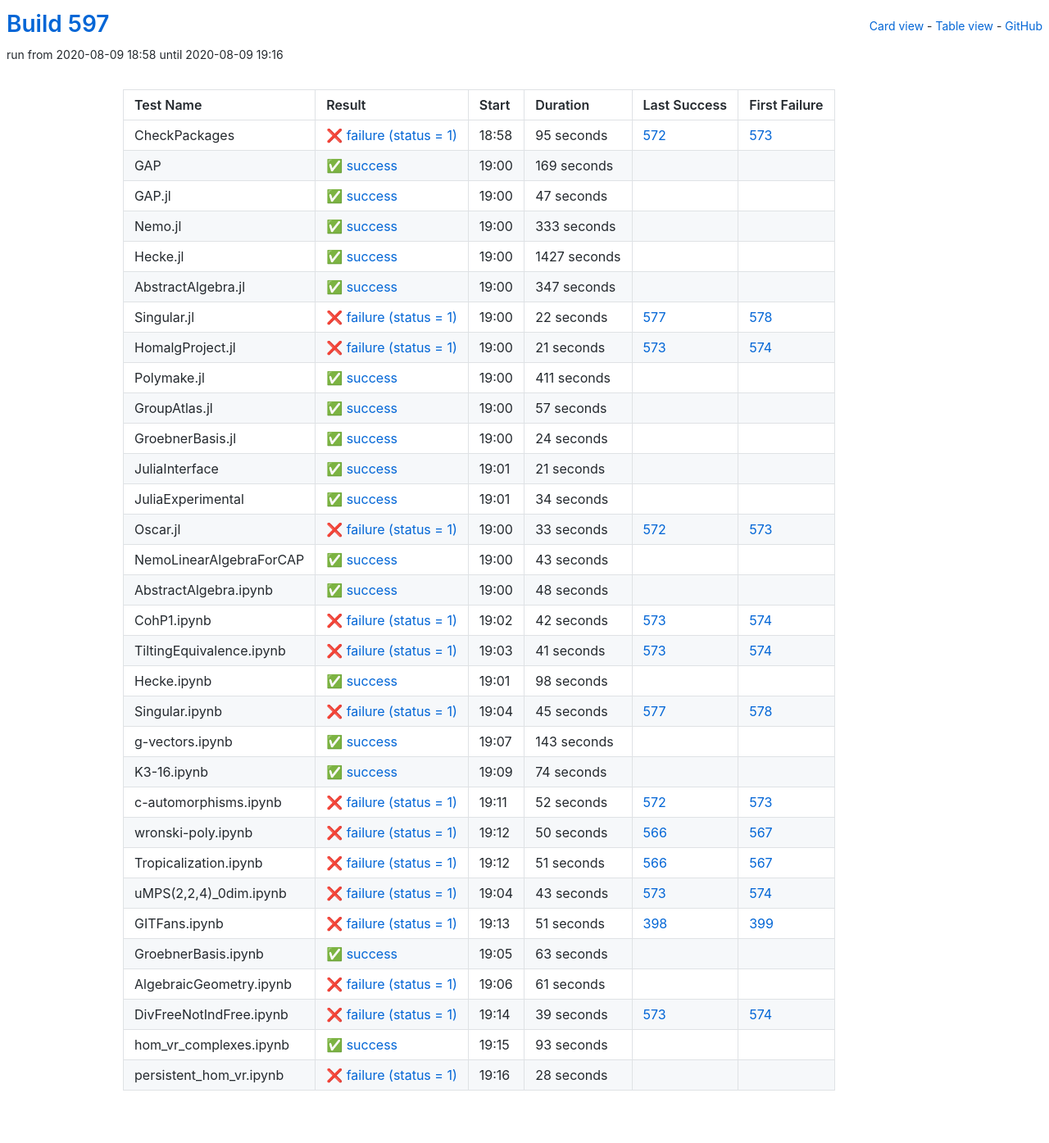
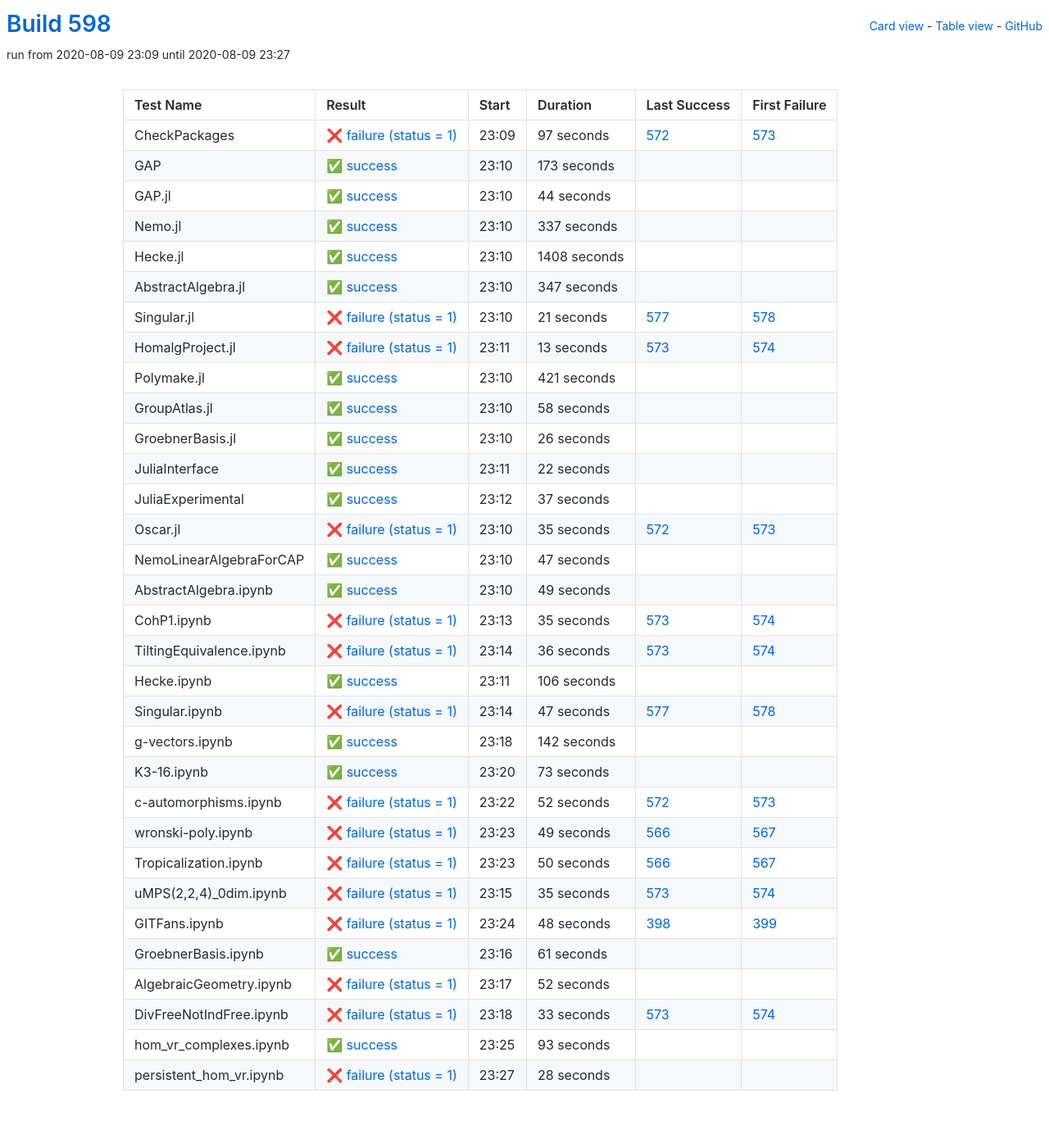
Before and after one commit to oscar-system/oscar-ci-status-stable, a Jekyll site: the page built from table.html, in a window 1280 px wide. Shown: the whole page at 82% size. Built offline with Jekyll 4.4.1, drawn with Linux system fonts in a browser that asks for light colours.

Commit message:
Build #598

```diff
--- a/_data/ci.yml
+++ b/_data/ci.yml
@@ -1,6 +1,6 @@
 ---
-build: 597
-build_url: https://oscarci.mathematik.uni-kl.de/job/oscar-stable/597/
+build: 598
+build_url: https://oscarci.mathematik.uni-kl.de/job/oscar-stable/598/
 job: oscar-stable
 organization: oscar-system
 repo: oscar-ci-status-stable
@@ -8,68 +8,68 @@ repourl: https://github.com/oscar-system/oscar-ci-status-stable
 tests:
 - name: CheckPackages
   id: checkpackages
-  log: https://oscarci.mathematik.uni-kl.de/job/oscar-stable/597/artifact/logs/build-597/CheckPackages.log
-  start: 2020-08-09 18:58
+  log: https://oscarci.mathematik.uni-kl.de/job/oscar-stable/598/artifact/logs/build-598/CheckPackages.log
+  start: 2020-08-09 23:09
   success: false
   exitcode: 1
   status: failure
-  duration: 95
+  duration: 97
   last_success: 572
   last_success_url: https://oscarci.mathematik.uni-kl.de/job/oscar-stable/572/
   first_failure: 573
   first_failure_url: https://oscarci.mathematik.uni-kl.de/job/oscar-stable/573/
 - name: GAP
   id: gap
-  log: https://oscarci.mathematik.uni-kl.de/job/oscar-stable/597/artifact/logs/build-597/GAP.log
-  start: 2020-08-09 19:00
+  log: https://oscarci.mathematik.uni-kl.de/job/oscar-stable/598/artifact/logs/build-598/GAP.log
+  start: 2020-08-09 23:10
   success: true
   exitcode: 0
   status: success
-  duration: 169
+  duration: 173
   last_success: false
   last_success_url:
   first_failure: false
   first_failure_url:
 - name: GAP.jl
   id: gap-jl
-  log: https://oscarci.mathematik.uni-kl.de/job/oscar-stable/597/artifact/logs/build-597/GAP.jl.log
-  start: 2020-08-09 19:00
+  log: https://oscarci.mathematik.uni-kl.de/job/oscar-stable/598/artifact/logs/build-598/GAP.jl.log
+  start: 2020-08-09 23:10
   success: true
   exitcode: 0
   status: success
-  duration: 47
+  duration: 44
   last_success: false
   last_success_url:
   first_failure: false
   first_failure_url:
 - name: Nemo.jl
   id: nemo-jl
-  log: https://oscarci.mathematik.uni-kl.de/job/oscar-stable/597/artifact/logs/build-597/Nemo.jl.log
-  start: 2020-08-09 19:00
+  log: https://oscarci.mathematik.uni-kl.de/job/oscar-stable/598/artifact/logs/build-598/Nemo.jl.log
+  start: 2020-08-09 23:10
   success: true
   exitcode: 0
   status: success
-  duration: 333
+  duration: 337
   last_success: false
   last_success_url:
   first_failure: false
   first_failure_url:
 - name: Hecke.jl
   id: hecke-jl
-  log: https://oscarci.mathematik.uni-kl.de/job/oscar-stable/597/artifact/logs/build-597/Hecke.jl.log
-  start: 2020-08-09 19:00
+  log: https://oscarci.mathematik.uni-kl.de/job/oscar-stable/598/artifact/logs/build-598/Hecke.jl.log
+  start: 2020-08-09 23:10
   success: true
   exitcode: 0
   status: success
-  duration: 1427
+  duration: 1408
   last_success: false
   last_success_url:
   first_failure: false
   first_failure_url:
 - name: AbstractAlgebra.jl
   id: abstractalgebra-jl
-  log: https://oscarci.mathematik.uni-kl.de/job/oscar-stable/597/artifact/logs/build-597/AbstractAlgebra.jl.log
-  start: 2020-08-09 19:00
+  log: https://oscarci.mathematik.uni-kl.de/job/oscar-stable/598/artifact/logs/build-598/AbstractAlgebra.jl.log
+  start: 2020-08-09 23:10
   success: true
   exitcode: 0
   status: success
@@ -80,200 +80,200 @@ tests:
   first_failure_url:
 - name: Singular.jl
   id: singular-jl
-  log: https://oscarci.mathematik.uni-kl.de/job/oscar-stable/597/artifact/logs/build-597/Singular.jl.log
-  start: 2020-08-09 19:00
+  log: https://oscarci.mathematik.uni-kl.de/job/oscar-stable/598/artifact/logs/build-598/Singular.jl.log
+  start: 2020-08-09 23:10
   success: false
   exitcode: 1
   status: failure
-  duration: 22
+  duration: 21
   last_success: 577
   last_success_url: https://oscarci.mathematik.uni-kl.de/job/oscar-stable/577/
   first_failure: 578
   first_failure_url: https://oscarci.mathematik.uni-kl.de/job/oscar-stable/578/
 - name: HomalgProject.jl
   id: homalgproject-jl
-  log: https://oscarci.mathematik.uni-kl.de/job/oscar-stable/597/artifact/logs/build-597/HomalgProject.jl.log
-  start: 2020-08-09 19:00
+  log: https://oscarci.mathematik.uni-kl.de/job/oscar-stable/598/artifact/logs/build-598/HomalgProject.jl.log
+  start: 2020-08-09 23:11
   success: false
   exitcode: 1
   status: failure
-  duration: 21
+  duration: 13
   last_success: 573
   last_success_url: https://oscarci.mathematik.uni-kl.de/job/oscar-stable/573/
   first_failure: 574
   first_failure_url: https://oscarci.mathematik.uni-kl.de/job/oscar-stable/574/
 - name: Polymake.jl
   id: polymake-jl
-  log: https://oscarci.mathematik.uni-kl.de/job/oscar-stable/597/artifact/logs/build-597/Polymake.jl.log
-  start: 2020-08-09 19:00
+  log: https://oscarci.mathematik.uni-kl.de/job/oscar-stable/598/artifact/logs/build-598/Polymake.jl.log
+  start: 2020-08-09 23:10
   success: true
   exitcode: 0
   status: success
-  duration: 411
+  duration: 421
   last_success: false
   last_success_url:
   first_failure: false
   first_failure_url:
 - name: GroupAtlas.jl
   id: groupatlas-jl
-  log: https://oscarci.mathematik.uni-kl.de/job/oscar-stable/597/artifact/logs/build-597/GroupAtlas.jl.log
-  start: 2020-08-09 19:00
+  log: https://oscarci.mathematik.uni-kl.de/job/oscar-stable/598/artifact/logs/build-598/GroupAtlas.jl.log
+  start: 2020-08-09 23:10
   success: true
   exitcode: 0
   status: success
-  duration: 57
+  duration: 58
   last_success: false
   last_success_url:
   first_failure: false
   first_failure_url:
 - name: GroebnerBasis.jl
   id: groebnerbasis-jl
-  log: https://oscarci.mathematik.uni-kl.de/job/oscar-stable/597/artifact/logs/build-597/GroebnerBasis.jl.log
-  start: 2020-08-09 19:00
+  log: https://oscarci.mathematik.uni-kl.de/job/oscar-stable/598/artifact/logs/build-598/GroebnerBasis.jl.log
+  start: 2020-08-09 23:10
   success: true
   exitcode: 0
   status: success
-  duration: 24
+  duration: 26
   last_success: false
   last_success_url:
   first_failure: false
   first_failure_url:
 - name: JuliaInterface
   id: juliainterface
-  log: https://oscarci.mathematik.uni-kl.de/job/oscar-stable/597/artifact/logs/build-597/JuliaInterface.log
-  start: 2020-08-09 19:01
+  log: https://oscarci.mathematik.uni-kl.de/job/oscar-stable/598/artifact/logs/build-598/JuliaInterface.log
+  start: 2020-08-09 23:11
   success: true
   exitcode: 0
   status: success
-  duration: 21
+  duration: 22
   last_success: false
   last_success_url:
   first_failure: false
   first_failure_url:
 - name: JuliaExperimental
   id: juliaexperimental
-  log: https://oscarci.mathematik.uni-kl.de/job/oscar-stable/597/artifact/logs/build-597/JuliaExperimental.log
-  start: 2020-08-09 19:01
+  log: https://oscarci.mathematik.uni-kl.de/job/oscar-stable/598/artifact/logs/build-598/JuliaExperimental.log
+  start: 2020-08-09 23:12
   success: true
   exitcode: 0
   status: success
-  duration: 34
+  duration: 37
   last_success: false
   last_success_url:
   first_failure: false
   first_failure_url:
 - name: Oscar.jl
   id: oscar-jl
-  log: https://oscarci.mathematik.uni-kl.de/job/oscar-stable/597/artifact/logs/build-597/Oscar.jl.log
-  start: 2020-08-09 19:00
+  log: https://oscarci.mathematik.uni-kl.de/job/oscar-stable/598/artifact/logs/build-598/Oscar.jl.log
+  start: 2020-08-09 23:10
   success: false
   exitcode: 1
   status: failure
-  duration: 33
+  duration: 35
   last_success: 572
   last_success_url: https://oscarci.mathematik.uni-kl.de/job/oscar-stable/572/
   first_failure: 573
   first_failure_url: https://oscarci.mathematik.uni-kl.de/job/oscar-stable/573/
 - name: NemoLinearAlgebraForCAP
   id: nemolinearalgebraforcap
-  log: https://oscarci.mathematik.uni-kl.de/job/oscar-stable/597/artifact/logs/build-597/NemoLinearAlgebraForCAP.log
-  start: 2020-08-09 19:00
+  log: https://oscarci.mathematik.uni-kl.de/job/oscar-stable/598/artifact/logs/build-598/NemoLinearAlgebraForCAP.log
+  start: 2020-08-09 23:10
   success: true
   exitcode: 0
   status: success
-  duration: 43
+  duration: 47
   last_success: false
   last_success_url:
   first_failure: false
   first_failure_url:
 - name: AbstractAlgebra.ipynb
   id: abstractalgebra-ipynb
-  log: https://oscarci.mathematik.uni-kl.de/job/oscar-stable/597/artifact/logs/build-597/AbstractAlgebra.ipynb.log
-  start: 2020-08-09 19:00
+  log: https://oscarci.mathematik.uni-kl.de/job/oscar-stable/598/artifact/logs/build-598/AbstractAlgebra.ipynb.log
+  start: 2020-08-09 23:10
   success: true
   exitcode: 0
   status: success
-  duration: 48
+  duration: 49
   last_success: false
   last_success_url:
   first_failure: false
   first_failure_url:
 - name: CohP1.ipynb
   id: cohp1-ipynb
-  log: https://oscarci.mathematik.uni-kl.de/job/oscar-stable/597/artifact/logs/build-597/CohP1.ipynb.log
-  start: 2020-08-09 19:02
+  log: https://oscarci.mathematik.uni-kl.de/job/oscar-stable/598/artifact/logs/build-598/CohP1.ipynb.log
+  start: 2020-08-09 23:13
   success: false
   exitcode: 1
   status: failure
-  duration: 42
+  duration: 35
   last_success: 573
   last_success_url: https://oscarci.mathematik.uni-kl.de/job/oscar-stable/573/
   first_failure: 574
   first_failure_url: https://oscarci.mathematik.uni-kl.de/job/oscar-stable/574/
 - name: TiltingEquivalence.ipynb
   id: tiltingequivalence-ipynb
-  log: https://oscarci.mathematik.uni-kl.de/job/oscar-stable/597/artifact/logs/build-597/TiltingEquivalence.ipynb.log
-  start: 2020-08-09 19:03
+  log: https://oscarci.mathematik.uni-kl.de/job/oscar-stable/598/artifact/logs/build-598/TiltingEquivalence.ipynb.log
+  start: 2020-08-09 23:14
   success: false
   exitcode: 1
   status: failure
-  duration: 41
+  duration: 36
   last_success: 573
   last_success_url: https://oscarci.mathematik.uni-kl.de/job/oscar-stable/573/
   first_failure: 574
   first_failure_url: https://oscarci.mathematik.uni-kl.de/job/oscar-stable/574/
 - name: Hecke.ipynb
   id: hecke-ipynb
-  log: https://oscarci.mathematik.uni-kl.de/job/oscar-stable/597/artifact/logs/build-597/Hecke.ipynb.log
-  start: 2020-08-09 19:01
+  log: https://oscarci.mathematik.uni-kl.de/job/oscar-stable/598/artifact/logs/build-598/Hecke.ipynb.log
+  start: 2020-08-09 23:11
   success: true
   exitcode: 0
   status: success
-  duration: 98
+  duration: 106
   last_success: false
   last_success_url:
   first_failure: false
   first_failure_url:
 - name: Singular.ipynb
   id: singular-ipynb
-  log: https://oscarci.mathematik.uni-kl.de/job/oscar-stable/597/artifact/logs/build-597/Singular.ipynb.log
-  start: 2020-08-09 19:04
+  log: https://oscarci.mathematik.uni-kl.de/job/oscar-stable/598/artifact/logs/build-598/Singular.ipynb.log
+  start: 2020-08-09 23:14
   success: false
   exitcode: 1
   status: failure
-  duration: 45
+  duration: 47
   last_success: 577
   last_success_url: https://oscarci.mathematik.uni-kl.de/job/oscar-stable/577/
   first_failure: 578
   first_failure_url: https://oscarci.mathematik.uni-kl.de/job/oscar-stable/578/
 - name: g-vectors.ipynb
   id: g-vectors-ipynb
-  log: https://oscarci.mathematik.uni-kl.de/job/oscar-stable/597/artifact/logs/build-597/g-vectors.ipynb.log
-  start: 2020-08-09 19:07
+  log: https://oscarci.mathematik.uni-kl.de/job/oscar-stable/598/artifact/logs/build-598/g-vectors.ipynb.log
+  start: 2020-08-09 23:18
   success: true
   exitcode: 0
   status: success
-  duration: 143
+  duration: 142
   last_success: false
   last_success_url:
   first_failure: false
   first_failure_url:
 - name: K3-16.ipynb
   id: k3-16-ipynb
-  log: https://oscarci.mathematik.uni-kl.de/job/oscar-stable/597/artifact/logs/build-597/K3-16.ipynb.log
-  start: 2020-08-09 19:09
+  log: https://oscarci.mathematik.uni-kl.de/job/oscar-stable/598/artifact/logs/build-598/K3-16.ipynb.log
+  start: 2020-08-09 23:20
   success: true
   exitcode: 0
   status: success
-  duration: 74
+  duration: 73
   last_success: false
   last_success_url:
   first_failure: false
   first_failure_url:
 - name: c-automorphisms.ipynb
   id: c-automorphisms-ipynb
-  log: https://oscarci.mathematik.uni-kl.de/job/oscar-stable/597/artifact/logs/build-597/c-automorphisms.ipynb.log
-  start: 2020-08-09 19:11
+  log: https://oscarci.mathematik.uni-kl.de/job/oscar-stable/598/artifact/logs/build-598/c-automorphisms.ipynb.log
+  start: 2020-08-09 23:22
   success: false
   exitcode: 1
   status: failure
@@ -284,8 +284,20 @@ tests:
   first_failure_url: https://oscarci.mathematik.uni-kl.de/job/oscar-stable/573/
 - name: wronski-poly.ipynb
   id: wronski-poly-ipynb
-  log: https://oscarci.mathematik.uni-kl.de/job/oscar-stable/597/artifact/logs/build-597/wronski-poly.ipynb.log
-  start: 2020-08-09 19:12
+  log: https://oscarci.mathematik.uni-kl.de/job/oscar-stable/598/artifact/logs/build-598/wronski-poly.ipynb.log
+  start: 2020-08-09 23:23
+  success: false
+  exitcode: 1
+  status: failure
+  duration: 49
+  last_success: 566
+  last_success_url: https://oscarci.mathematik.uni-kl.de/job/oscar-stable/566/
+  first_failure: 567
+  first_failure_url: https://oscarci.mathematik.uni-kl.de/job/oscar-stable/567/
+- name: Tropicalization.ipynb
+  id: tropicalization-ipynb
+  log: https://oscarci.mathematik.uni-kl.de/job/oscar-stable/598/artifact/logs/build-598/Tropicalization.ipynb.log
+  start: 2020-08-09 23:23
   success: false
   exitcode: 1
   status: failure
@@ -294,82 +306,70 @@ tests:
   last_success_url: https://oscarci.mathematik.uni-kl.de/job/oscar-stable/566/
   first_failure: 567
   first_failure_url: https://oscarci.mathematik.uni-kl.de/job/oscar-stable/567/
-- name: Tropicalization.ipynb
-  id: tropicalization-ipynb
-  log: https://oscarci.mathematik.uni-kl.de/job/oscar-stable/597/artifact/logs/build-597/Tropicalization.ipynb.log
-  start: 2020-08-09 19:12
+- name: uMPS(2,2,4)_0dim.ipynb
+  id: umps-2-2-4-0dim-ipynb
+  log: https://oscarci.mathematik.uni-kl.de/job/oscar-stable/598/artifact/logs/build-598/uMPS-2-2-4-_0dim.ipynb.log
+  start: 2020-08-09 23:15
   success: false
   exitcode: 1
   status: failure
-  duration: 51
-  last_success: 566
-  last_success_url: https://oscarci.mathematik.uni-kl.de/job/oscar-stable/566/
-  first_failure: 567
-  first_failure_url: https://oscarci.mathematik.uni-kl.de/job/oscar-stable/567/
-- name: uMPS(2,2,4)_0dim.ipynb
-  id: umps-2-2-4-0dim-ipynb
-  log: https://oscarci.mathematik.uni-kl.de/job/oscar-stable/597/artifact/logs/build-597/uMPS-2-2-4-_0dim.ipynb.log
-  start: 2020-08-09 19:04
-  success: false
-  exitcode: 1
-  status: failure
-  duration: 43
+  duration: 35
   last_success: 573
   last_success_url: https://oscarci.mathematik.uni-kl.de/job/oscar-stable/573/
   first_failure: 574
   first_failure_url: https://oscarci.mathematik.uni-kl.de/job/oscar-stable/574/
 - name: GITFans.ipynb
   id: gitfans-ipynb
-  log: https://oscarci.mathematik.uni-kl.de/job/oscar-stable/597/artifact/logs/build-597/GITFans.ipynb.log
-  start: 2020-08-09 19:13
+  log: https://oscarci.mathematik.uni-kl.de/job/oscar-stable/598/artifact/logs/build-598/GITFans.ipynb.log
+  start: 2020-08-09 23:24
   success: false
   exitcode: 1
   status: failure
-  duration: 51
+  duration: 48
   last_success: 398
   last_success_url: https://oscarci.mathematik.uni-kl.de/job/oscar-stable/398/
   first_failure: 399
   first_failure_url: https://oscarci.mathematik.uni-kl.de/job/oscar-stable/399/
 - name: GroebnerBasis.ipynb
   id: groebnerbasis-ipynb
-  log: https://oscarci.mathematik.uni-kl.de/job/oscar-stable/597/artifact/logs/build-597/GroebnerBasis.ipynb.log
-  start: 2020-08-09 19:05
+  log: https://oscarci.mathematik.uni-kl.de/job/oscar-stable/598/artifact/logs/build-598/GroebnerBasis.ipynb.log
+  start: 2020-08-09 23:16
   success: true
   exitcode: 0
   status: success
-  duration: 63
+  duration: 61
   last_success: false
   last_success_url:
   first_failure: false
   first_failure_url:
 - name: AlgebraicGeometry.ipynb
   id: algebraicgeometry-ipynb
-  log: https://oscarci.mathematik.uni-kl.de/job/oscar-stable/597/artifact/logs/build-597/AlgebraicGeometry.ipynb.log
-  start: 2020-08-09 19:06
+  log: https://oscarci.mathematik.uni-kl.de/job/oscar-stable/598/artifact/logs/build-598/AlgebraicGeometry.ipynb.log
+  start: 2020-08-09 23:17
   success: false
   exitcode: 1
   status: failure
-  duration: 61
+  duration: 52
   last_success: false
   last_success_url:
   first_failure: false
   first_failure_url:
 - name: DivFreeNotIndFree.ipynb
   id: divfreenotindfree-ipynb
-  log: https://oscarci.mathematik.uni-kl.de/job/oscar-stable/597/artifact/logs/build-597/DivFreeNotIndFree.ipynb.log
-  start: 2020-08-09 19:14
+  log: https://oscarci.mathematik.uni-kl.de/job/oscar-stable/598/artifact/logs/build-598/DivFreeNotIndFree.ipynb.log
+  start: 2020-08-09 23:18
   success: false
   exitcode: 1
   status: failure
-  duration: 39
+  duration: 33
   last_success: 573
   last_success_url: https://oscarci.mathematik.uni-kl.de/job/oscar-stable/573/
   first_failure: 574
   first_failure_url: https://oscarci.mathematik.uni-kl.de/job/oscar-stable/574/
 - name: hom_vr_complexes.ipynb
   id: hom-vr-complexes-ipynb
-  log: https://oscarci.mathematik.uni-kl.de/job/oscar-stable/597/artifact/logs/build-597/hom_vr_complexes.ipynb.log
-  start: 2020-08-09 19:15
+  log: https://oscarci.mathematik.uni-kl.de/job/oscar-stable/598/artifact/logs/build-598/hom_vr_complexes.ipynb.log
+  start: 2020-08-09 23:25
   success: true
   exitcode: 0
   status: success
@@ -380,8 +380,8 @@ tests:
   first_failure_url:
 - name: persistent_hom_vr.ipynb
   id: persistent-hom-vr-ipynb
-  log: https://oscarci.mathematik.uni-kl.de/job/oscar-stable/597/artifact/logs/build-597/persistent_hom_vr.ipynb.log
-  start: 2020-08-09 19:16
+  log: https://oscarci.mathematik.uni-kl.de/job/oscar-stable/598/artifact/logs/build-598/persistent_hom_vr.ipynb.log
+  start: 2020-08-09 23:27
   success: false
   exitcode: 1
   status: failure
```
Also changed, not shown: README.md.
